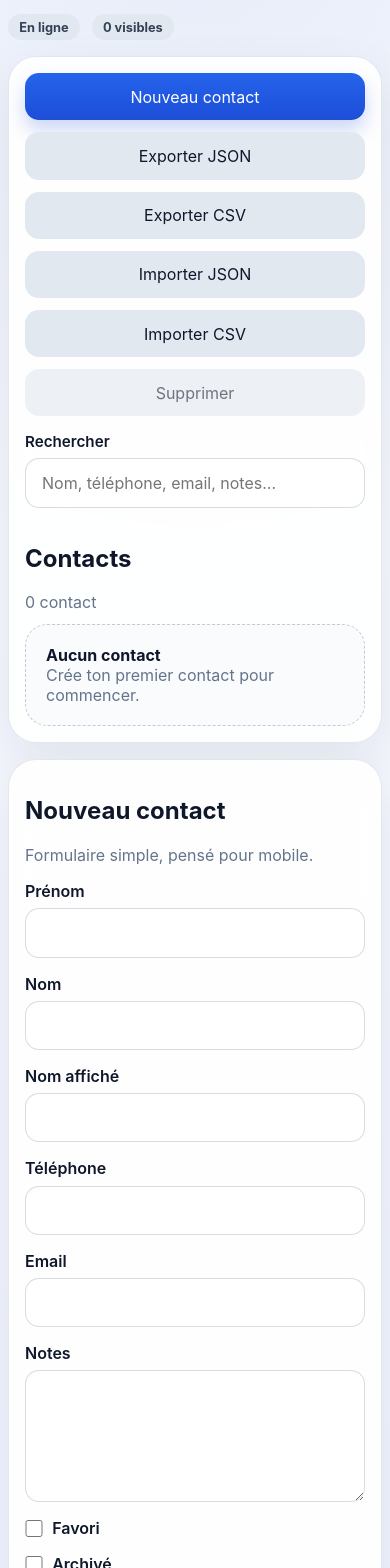
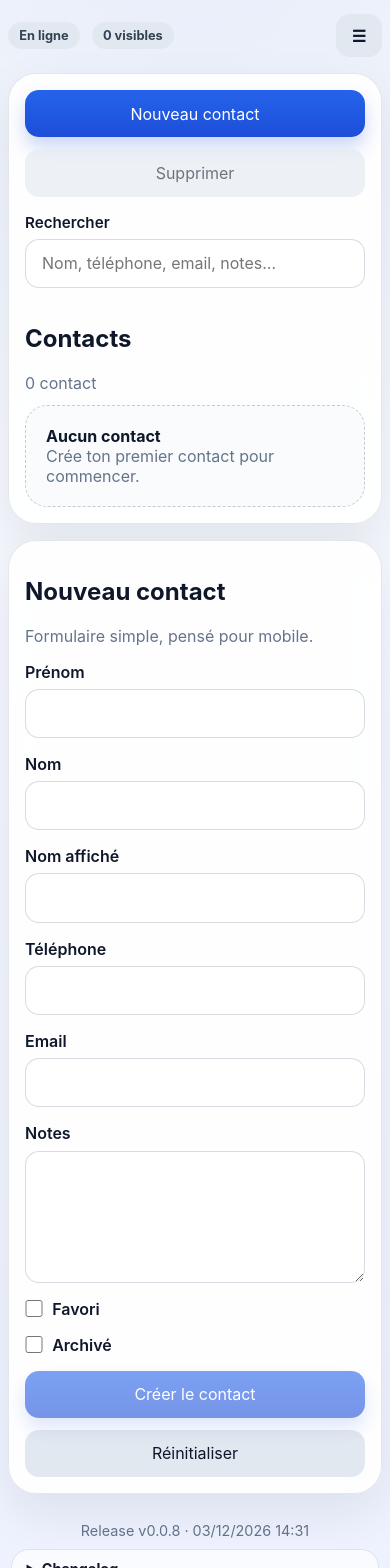
Before and after one commit to zuzu59/toto1036, a Vue app: page / in a window 390 px wide. Shown: the part 120-1688 px from the top of the page. Built offline with nearby package versions, Linux system fonts and the light colour scheme.

Commit message:
feat: déplace les actions secondaires dans un hamburger

```diff
--- a/src/App.vue
+++ b/src/App.vue
@@ -6,9 +6,21 @@
         <h1>z-PWA Contacts</h1>
         <p class="lead">Carnet de contacts installable, rapide et utilisable sans réseau.</p>
       </div>
-      <div class="app-header__stats">
-        <span class="badge">{{ onlineLabel }}</span>
-        <span class="badge">{{ contacts.length }} visibles</span>
+      <div class="app-header__actions">
+        <div class="app-header__stats">
+          <span class="badge">{{ onlineLabel }}</span>
+          <span class="badge">{{ contacts.length }} visibles</span>
+        </div>
+        <details ref="hamburgerMenu" class="app-hamburger">
+          <summary aria-label="Ouvrir le menu">☰</summary>
+          <div class="app-hamburger__menu">
+            <button class="ghost-button" type="button" @click="exportAndClose('json')">Exporter JSON</button>
+            <button class="ghost-button" type="button" @click="exportAndClose('csv')">Exporter CSV</button>
+            <button class="ghost-button" type="button" @click="openImportAndClose('json')">Importer JSON</button>
+            <button class="ghost-button" type="button" @click="openImportAndClose('csv')">Importer CSV</button>
+            <a class="ghost-link" href="#changelog-panel" @click="closeHamburgerMenu">Voir le changelog</a>
+          </div>
+        </details>
       </div>
     </header>
 
@@ -19,10 +31,6 @@
       <section class="panel panel--list">
         <div class="panel__actions">
           <button class="primary-button" type="button" @click="startNewContact">Nouveau contact</button>
-          <button class="ghost-button" type="button" @click="exportAll">Exporter JSON</button>
-          <button class="ghost-button" type="button" @click="exportAllCsv">Exporter CSV</button>
-          <button class="ghost-button" type="button" @click="openImportPicker('json')">Importer JSON</button>
-          <button class="ghost-button" type="button" @click="openImportPicker('csv')">Importer CSV</button>
           <button class="ghost-button" type="button" :disabled="!selectedContactId" @click="removeSelected">
             Supprimer
           </button>
@@ -47,7 +55,7 @@
 
     <footer class="app-footer">
       <div class="app-footer__release">Release {{ appRelease }} · {{ appBuildLabel }}</div>
-      <details class="app-footer__changelog">
+      <details id="changelog-panel" class="app-footer__changelog">
         <summary>Changelog</summary>
         <section v-for="group in appChangelog" :key="group.tag" class="app-footer__changelog-group">
           <h3>
@@ -85,6 +93,7 @@ const error = ref('')
 const duplicateMessage = ref<string | null>(null)
 const importInput = ref<HTMLInputElement | null>(null)
 const importMode = ref<'json' | 'csv'>('json')
+const hamburgerMenu = ref<HTMLDetailsElement | null>(null)
 const online = ref(navigator.onLine)
 const refreshToken = ref(0)
 let refreshTimer: number | undefined
@@ -252,9 +261,28 @@ async function exportAllCsv() {
   }
 }
 
+function closeHamburgerMenu() {
+  hamburgerMenu.value?.removeAttribute('open')
+}
+
 function openImportPicker(mode: 'json' | 'csv') {
   importMode.value = mode
   importInput.value?.click()
+}
+
+function openImportAndClose(mode: 'json' | 'csv') {
+  closeHamburgerMenu()
+  openImportPicker(mode)
+}
+
+async function exportAndClose(mode: 'json' | 'csv') {
+  closeHamburgerMenu()
+  if (mode === 'json') {
+    await exportAll()
+    return
+  }
+
+  await exportAllCsv()
 }
 
 async function handleImportFile(event: Event) {
--- a/src/styles.css
+++ b/src/styles.css
@@ -129,6 +129,74 @@ textarea {
   display: flex;
   gap: 0.75rem;
   flex-wrap: wrap;
+}
+
+.app-header__actions {
+  display: flex;
+  gap: 0.75rem;
+  align-items: flex-start;
+}
+
+.app-hamburger {
+  position: relative;
+}
+
+.app-hamburger > summary {
+  list-style: none;
+  cursor: pointer;
+  user-select: none;
+  border-radius: 14px;
+  padding: 0.85rem 1rem;
+  background: #e2e8f0;
+  color: #0f172a;
+  font-weight: 800;
+  line-height: 1;
+}
+
+.app-hamburger > summary::-webkit-details-marker {
+  display: none;
+}
+
+.app-hamburger[open] > summary {
+  background: #cbd5e1;
+}
+
+.app-hamburger__menu {
+  position: absolute;
+  right: 0;
+  top: calc(100% + 0.65rem);
+  display: grid;
+  gap: 0.5rem;
+  min-width: 220px;
+  padding: 0.75rem;
+  border-radius: 18px;
+  background: rgba(255, 255, 255, 0.98);
+  border: 1px solid rgba(148, 163, 184, 0.22);
+  box-shadow: 0 16px 30px rgba(15, 23, 42, 0.12);
+  z-index: 10;
+}
+
+.ghost-link {
+  display: inline-flex;
+  align-items: center;
+  justify-content: center;
+  min-height: 2.9rem;
+  padding: 0.85rem 1rem;
+  border-radius: 14px;
+  background: #e2e8f0;
+  color: #0f172a;
+  text-decoration: none;
+  font-weight: 600;
+}
+
+.ghost-link:hover {
+  transform: translateY(-1px);
+}
+
+.ghost-link:focus-visible,
+.app-hamburger > summary:focus-visible {
+  outline: 3px solid rgba(29, 78, 216, 0.18);
+  border-radius: 14px;
 }
 
 .dashboard {
@@ -399,6 +467,18 @@ textarea {
     flex-direction: column;
   }
 
+  .app-header__actions {
+    width: 100%;
+    justify-content: space-between;
+    align-items: center;
+  }
+
+  .app-hamburger__menu {
+    right: auto;
+    left: 0;
+    width: min(100vw - 2rem, 280px);
+  }
+
   .search-bar__field,
   .panel__actions,
   .form-actions {
--- a/src/version.ts
+++ b/src/version.ts
@@ -1,7 +1,17 @@
-export const APP_RELEASE = 'v0.0.7'
+export const APP_RELEASE = 'v0.0.8'
 export const APP_BUILD_TIME = __APP_BUILD_TIME__
 
 export const APP_CHANGELOG = [
+  {
+    tag: 'v0.0.8',
+    dateTime: '31/05/2026 15:03',
+    entries: [
+      'Actions secondaires déplacées dans un hamburger',
+      'Interface plus lisible sur petit écran',
+      'Menu secondaire fermé après action',
+    ],
+    releaseUrl: 'https://github.com/zuzu59/z-PWA/releases/tag/v0.0.8',
+  },
   {
     tag: 'v0.0.7',
     dateTime: '31/05/2026 14:58',
```
Also changed, not shown: 2 other files (tests, documents, lock files or other folders).
